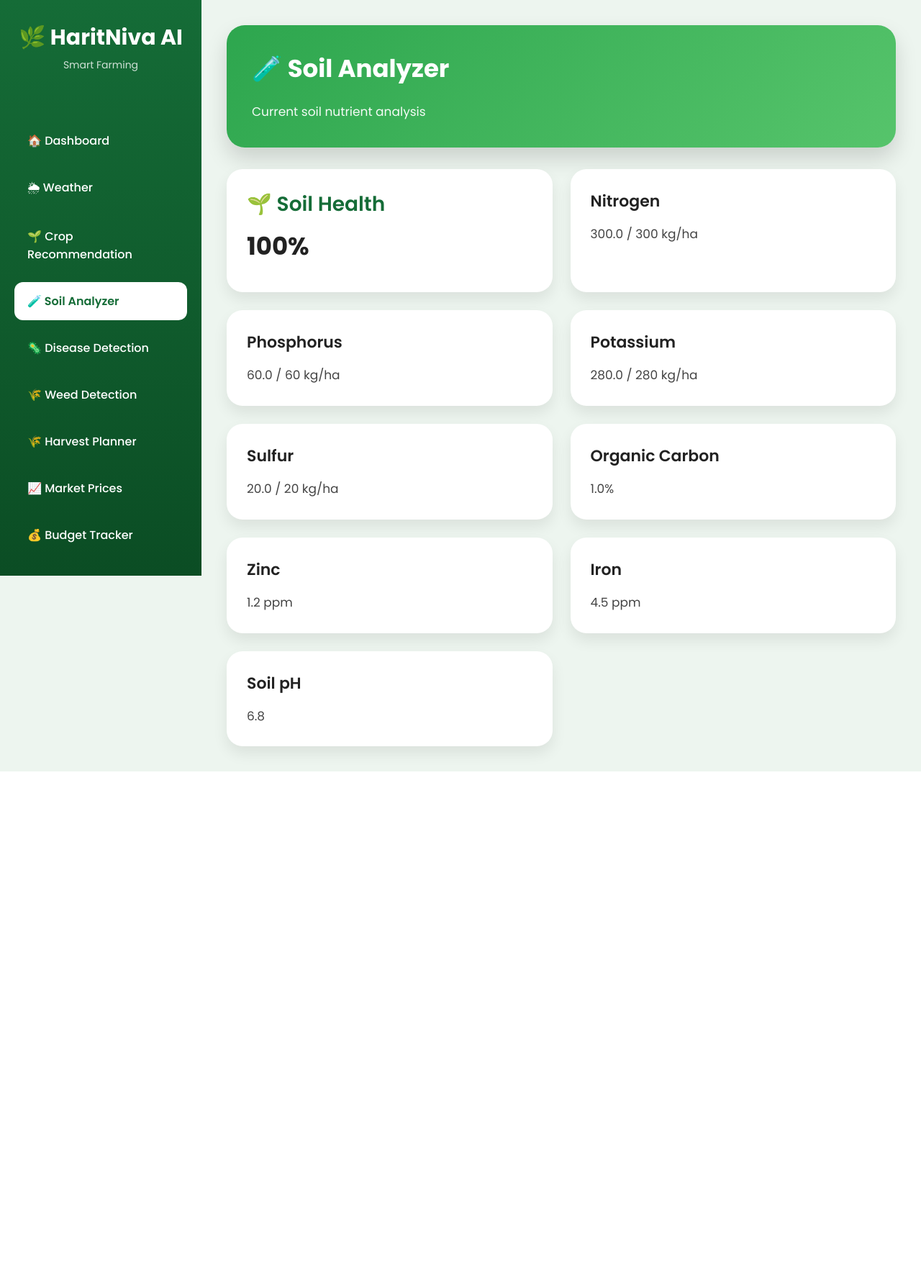
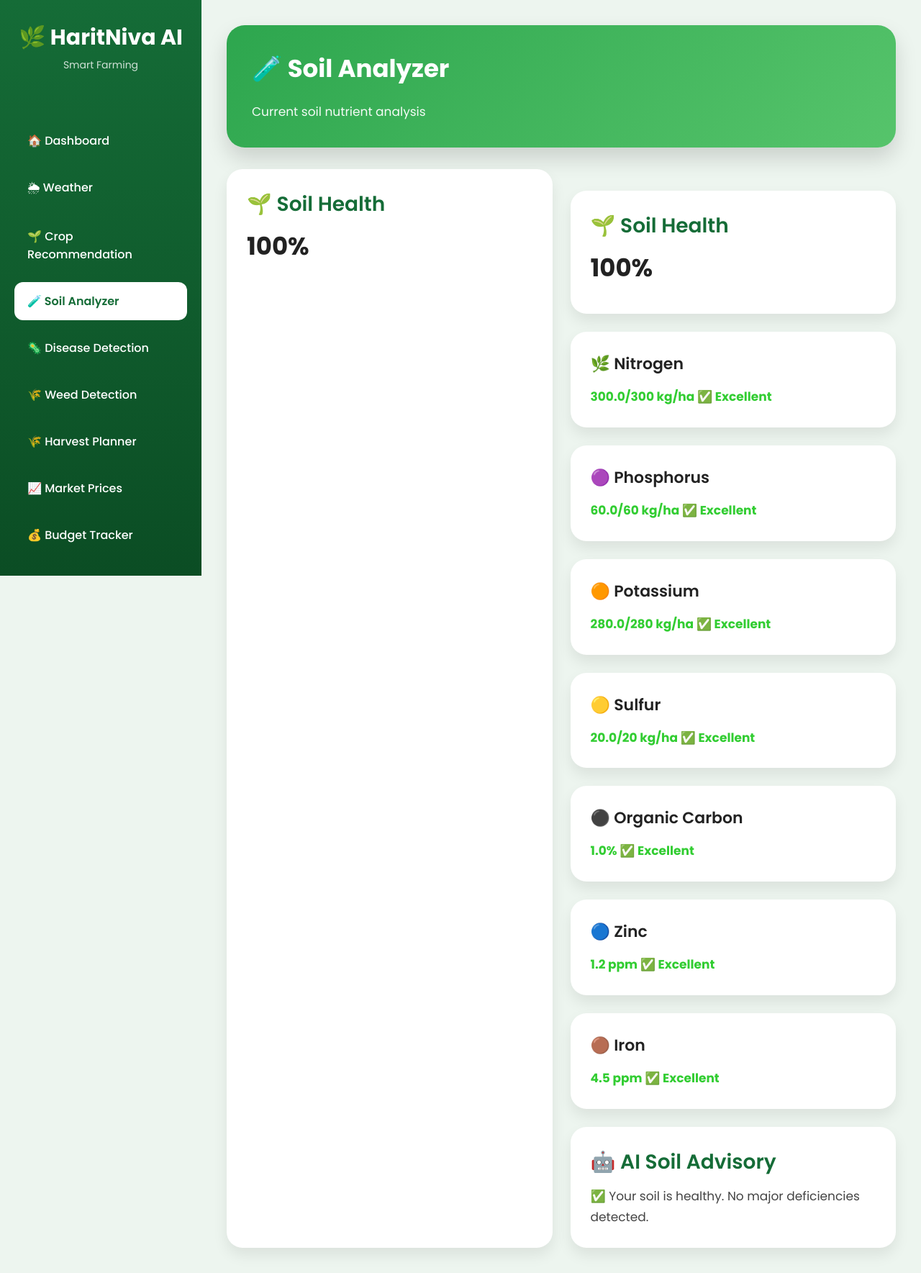
Before and after one commit to advik2660-boop/haritniva, a Flask app: page /soil in a window 1280 px wide. Shown: the whole page at 72% size. Before the commit the page ends 1072 px from the top, so only its background shows below. Run offline with Flask 3, Linux system fonts and the light colour scheme; data comes from the database, SQL or seed files in the repository.

Commit message:
Add files via upload

```diff
--- a/HaritNivaAI2/templates/soil.html
+++ b/HaritNivaAI2/templates/soil.html
@@ -45,48 +45,149 @@
                 <h1>{{ soil_health }}%</h1>
             </div>
 
+            <div class="dashboard-grid">
+
 <div class="card">
-                <h3>Nitrogen</h3>
-                <p>{{ nitrogen }} / 300 kg/ha</p>
+<h2>🌱 Soil Health</h2>
+<h1>{{ soil_health }}%</h1>
 </div>
 
 <div class="card">
-                <h3>Phosphorus</h3>
-                <p>{{ phosphorus }} / 60 kg/ha</p>
+<h3>🌿 Nitrogen</h3>
+
+{% if nitrogen >= 240 %}
+<p style="color:limegreen;"><b>{{ nitrogen }}/300 kg/ha ✅ Excellent</b></p>
+
+{% elif nitrogen >= 180 %}
+<p style="color:orange;"><b>{{ nitrogen }}/300 kg/ha ⚠ Medium</b></p>
+
+{% else %}
+<p style="color:red;"><b>{{ nitrogen }}/300 kg/ha ❌ Low</b></p>
+
+{% endif %}
+
 </div>
 
 <div class="card">
-                <h3>Potassium</h3>
-                <p>{{ potassium }} / 280 kg/ha</p>
+<h3>🟣 Phosphorus</h3>
+
+{% if phosphorus >= 48 %}
+<p style="color:limegreen;"><b>{{ phosphorus }}/60 kg/ha ✅ Excellent</b></p>
+
+{% elif phosphorus >= 36 %}
+<p style="color:orange;"><b>{{ phosphorus }}/60 kg/ha ⚠ Medium</b></p>
+
+{% else %}
+<p style="color:red;"><b>{{ phosphorus }}/60 kg/ha ❌ Low</b></p>
+
+{% endif %}
+
 </div>
 
 <div class="card">
-                <h3>Sulfur</h3>
-                <p>{{ sulfur }} / 20 kg/ha</p>
+<h3>🟠 Potassium</h3>
+
+{% if potassium >= 224 %}
+<p style="color:limegreen;"><b>{{ potassium }}/280 kg/ha ✅ Excellent</b></p>
+
+{% elif potassium >= 168 %}
+<p style="color:orange;"><b>{{ potassium }}/280 kg/ha ⚠ Medium</b></p>
+
+{% else %}
+<p style="color:red;"><b>{{ potassium }}/280 kg/ha ❌ Low</b></p>
+
+{% endif %}
+
 </div>
 
 <div class="card">
-                <h3>Organic Carbon</h3>
-                <p>{{ organic }}%</p>
+<h3>🟡 Sulfur</h3>
+
+{% if sulfur >= 16 %}
+<p style="color:limegreen;"><b>{{ sulfur }}/20 kg/ha ✅ Excellent</b></p>
+
+{% elif sulfur >= 12 %}
+<p style="color:orange;"><b>{{ sulfur }}/20 kg/ha ⚠ Medium</b></p>
+
+{% else %}
+<p style="color:red;"><b>{{ sulfur }}/20 kg/ha ❌ Low</b></p>
+
+{% endif %}
+
 </div>
 
 <div class="card">
-                <h3>Zinc</h3>
-                <p>{{ zinc }} ppm</p>
+<h3>⚫ Organic Carbon</h3>
+
+{% if organic >= 0.8 %}
+<p style="color:limegreen;"><b>{{ organic }}% ✅ Excellent</b></p>
+
+{% elif organic >= 0.5 %}
+<p style="color:orange;"><b>{{ organic }}% ⚠ Medium</b></p>
+
+{% else %}
+<p style="color:red;"><b>{{ organic }}% ❌ Low</b></p>
+
+{% endif %}
+
 </div>
 
 <div class="card">
-                <h3>Iron</h3>
-                <p>{{ iron }} ppm</p>
+<h3>🔵 Zinc</h3>
+
+{% if zinc >= 1.0 %}
+<p style="color:limegreen;"><b>{{ zinc }} ppm ✅ Excellent</b></p>
+
+{% elif zinc >= 0.7 %}
+<p style="color:orange;"><b>{{ zinc }} ppm ⚠ Medium</b></p>
+
+{% else %}
+<p style="color:red;"><b>{{ zinc }} ppm ❌ Low</b></p>
+
+{% endif %}
+
 </div>
 
 <div class="card">
-                <h3>Soil pH</h3>
-                <p>{{ ph }}</p>
+<h3>🟤 Iron</h3>
+
+{% if iron >= 4 %}
+<p style="color:limegreen;"><b>{{ iron }} ppm ✅ Excellent</b></p>
+
+{% elif iron >= 3 %}
+<p style="color:orange;"><b>{{ iron }} ppm ⚠ Medium</b></p>
+
+{% else %}
+<p style="color:red;"><b>{{ iron }} ppm ❌ Low</b></p>
+
+{% endif %}
+
+</div>
+
+<div class="card">
+
+<h2>🤖 AI Soil Advisory</h2>
+
+{% if nitrogen < 180 %}
+<p>⚠ Nitrogen is low. Apply Urea fertilizer.</p>
+
+{% elif phosphorus < 36 %}
+<p>⚠ Phosphorus is low. Apply DAP fertilizer.</p>
+
+{% elif potassium < 168 %}
+<p>⚠ Potassium is low. Apply MOP fertilizer.</p>
+
+{% elif sulfur < 12 %}
+<p>⚠ Sulfur deficiency detected. Apply Gypsum.</p>
+
+{% else %}
+<p>✅ Your soil is healthy. No major deficiencies detected.</p>
+
+{% endif %}
+
 </div>
 
 </div>
-
     </main>
 
 </div>
```
Also changed, not shown: HaritNivaAI2/templates/index.html (+11 -0 lines), HaritNivaAI2/index.html (added). Lines whose indentation alone changed are shown as unchanged.
